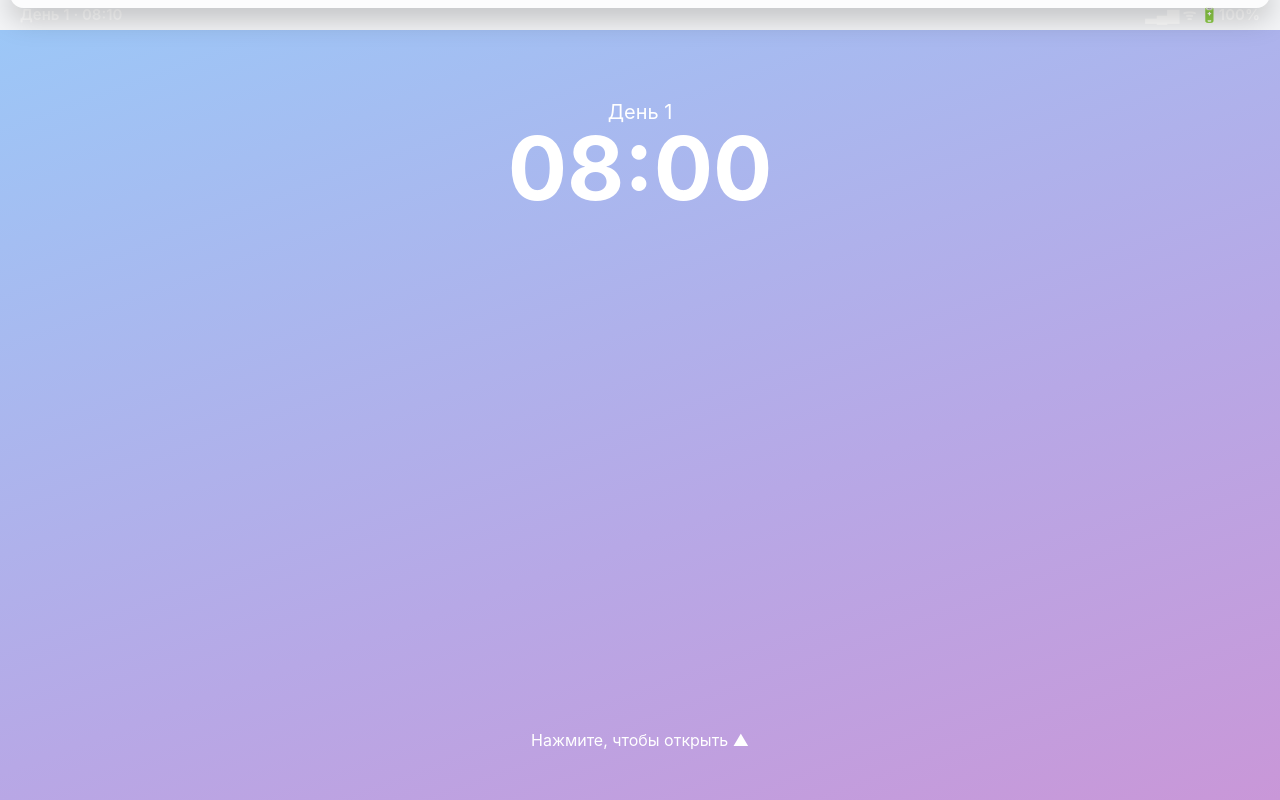
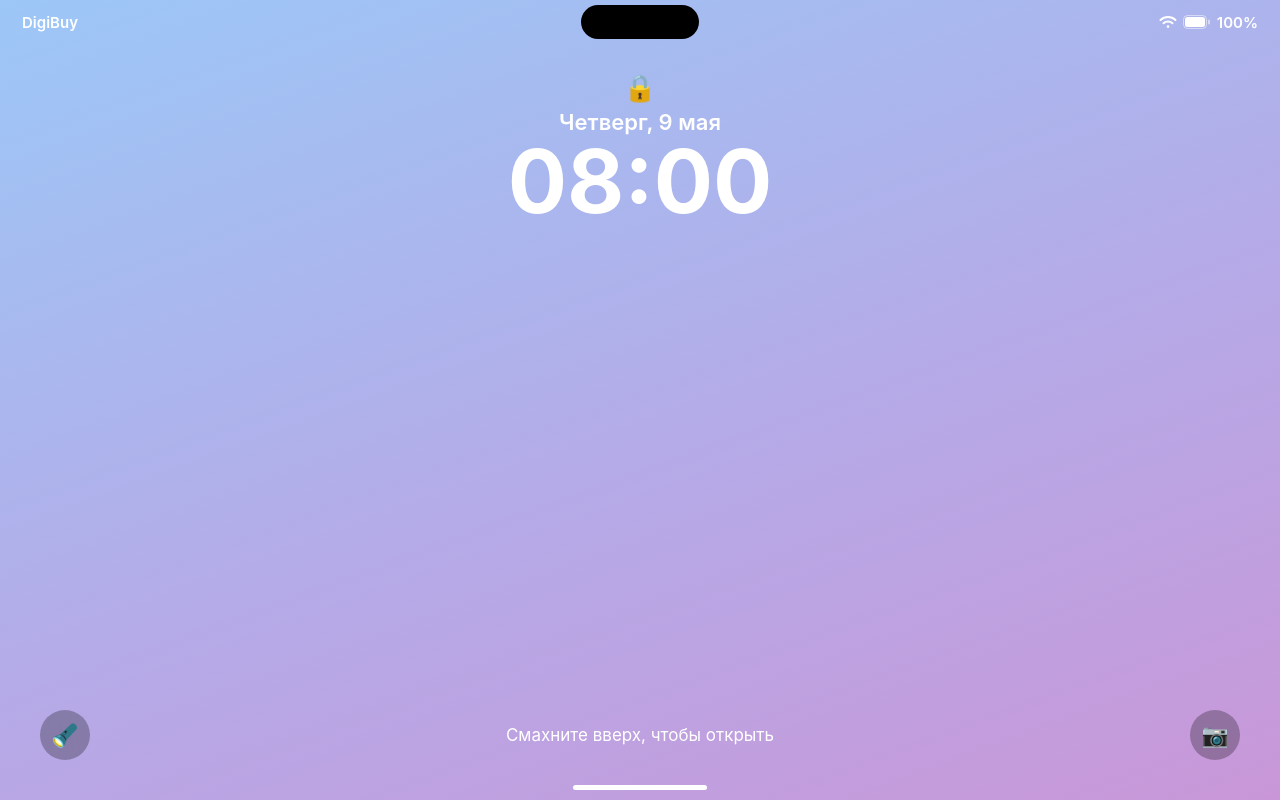
Before and after one commit to DanielAlimov/digibuy-, a plain HTML site: page index.html in a window 1280 px wide. Drawn offline with Linux system fonts and the light colour scheme.

Commit message:
Refactor HTML structure and improve styling

```diff
--- a/index.html
+++ b/index.html
@@ -101,8 +101,15 @@ button,.bt{font:600 17px inherit;font-family:inherit;border:0;border-radius:16px
 .g2{box-shadow:0 0 0 2px #3b82f6,0 0 18px #3b82f655}.g3{box-shadow:0 0 0 2px #a855f7,0 0 26px #a855f788}.g4{box-shadow:0 0 0 2px #fbbf24,0 0 34px #fbbf24aa;animation:gl 1.6s infinite alternate}@keyframes gl{to{box-shadow:0 0 0 2px #fff4,0 0 50px #fbbf24}}
 .roll{opacity:.85}.roll .bt{visibility:hidden}.roll>*{filter:blur(1px)}
 .lkd{display:flex;gap:16px;justify-content:center}.lkd b{width:14px;height:14px;border:2px solid #fff;border-radius:50%}.lkd .o{background:#fff}.lkp{display:grid;grid-template-columns:repeat(3,76px);gap:14px;margin-top:22px;justify-content:center}.lkp button{width:76px;height:76px;border-radius:50%;border:0;background:#fff3;backdrop-filter:blur(10px);-webkit-backdrop-filter:blur(10px);color:#fff;font-size:30px;padding:0}
+#rb{flex:none;height:env(safe-area-inset-top);background:#000}
+#sb{position:relative;height:44px;padding:0 22px;align-items:center}#sb .rt{display:flex;gap:6px;align-items:center;font-size:15px}
+#isl{position:absolute;left:50%;top:5px;transform:translateX(-50%);width:118px;height:34px;border-radius:20px;background:#000;color:#fff;font:600 13px -apple-system,sans-serif;display:flex;align-items:center;justify-content:center;overflow:hidden;white-space:nowrap;z-index:5;transition:width .35s cubic-bezier(.3,1.4,.5,1)}#isl.x{width:min(340px,94vw)}
+#push{top:calc(env(safe-area-inset-top) + 52px);transition:transform .35s,opacity .2s}#push:not(.on){opacity:0;pointer-events:none}
+.dots{bottom:118px}.dock{bottom:12px}
+.lkb{position:absolute;left:0;right:0;bottom:40px;display:flex;align-items:center;justify-content:space-between;padding:0 40px;font-size:17px}.lkb i{width:50px;height:50px;border-radius:50%;background:#0004;backdrop-filter:blur(10px);-webkit-backdrop-filter:blur(10px);display:flex;align-items:center;justify-content:center;font-style:normal;font-size:22px}
+.hbar{position:absolute;bottom:10px;left:50%;width:134px;height:5px;margin-left:-67px;border-radius:3px;background:#fff}
 </style></head><body>
-<div id="app"><div id="sb"><span id="clk"></span><span>▂▄▆ ᯤ 🔋100%</span></div><div id="scr"></div></div>
+<div id="app"><div id="rb"></div><div id="sb"><span id="clk"></span><i id="isl"></i><span class="rt"><svg width="18" height="14" viewBox="0 0 18 14" fill="none" stroke="currentColor" stroke-width="2" stroke-linecap="round"><path d="M1.5 5a11 11 0 0115 0M4.5 8.2a6.7 6.7 0 019 0"/><circle cx="9" cy="11.6" r="1.3" fill="currentColor" stroke="none"/></svg><svg width="28" height="14" viewBox="0 0 28 14"><rect x=".5" y=".5" width="23" height="13" rx="4" fill="none" stroke="currentColor" opacity=".5"/><rect x="2" y="2" width="20" height="10" rx="2.5" fill="currentColor"/><rect x="25" y="4.5" width="2" height="5" rx="1" fill="currentColor" opacity=".5"/></svg>100%</span></div><div id="scr"></div></div>
 <div id="push"></div><div id="tt"></div><div id="sh"></div>
 <script>
 const $=s=>document.querySelector(s),R=(a,b)=>a+Math.random()*(b-a),RI=(a,b)=>Math.floor(R(a,b+1)),P=a=>a[RI(0,a.length-1)],CL=(x,a,b)=>Math.min(b,Math.max(a,x));
@@ -151,7 +158,7 @@ const save=()=>{try{localStorage.setItem(KEY,JSON.stringify(S))}catch(e){}};
 let nav=[{s:'lock'}],ui={tab:'ads',at:'vit',vt:'plate',vi:0,pt:'a',q:'',sort:0,flt:'',res:{},busy:0,auto:0,fast:0,pin:'',unl:0,ck:'',ckr:null,sh:null};
 function toast(m){let e=$('#tt');e.textContent=m;e.className='on';clearTimeout(toast.x);toast.x=setTimeout(()=>e.className='',2200)}
 function sheet(h){let e=$('#sh');if(!h){e.className='';e.innerHTML='';ui.sh=null;return}e.innerHTML=`<div class="sheet">${h}</div>`;e.className='on'}
-function push(t,m,cid){let e=$('#push');e.innerHTML=`<small>DigiBuy · сейчас</small><b>${t}</b>${m}`;e.dataset.c=cid||'';e.className='on';clearTimeout(push.x);push.x=setTimeout(()=>e.className='',4000)}
+function push(t,m,cid){isl((t+' · '+m).replace(/<[^>]*>/g,''));let e=$('#push');e.innerHTML=`<small>DigiBuy · сейчас</small><b>${t}</b>${m}`;e.dataset.c=cid||'';e.className='on';clearTimeout(push.x);push.x=setTimeout(()=>e.className='',4000)}
 const hist=(t,a)=>{S.hist.unshift({t,a,d:S.day+1});S.hist.length=Math.min(S.hist.length,30)};
 function mkVit(){S.vit=[];for(let i=0;i<8;i++){let ty=P(Object.keys(TY)),a=mkA(ty,wk()),v=val(a),pr=Math.round(v*R(.8,1.35)/100)*100;S.vit.push({id:S.id++,a,pr,old:Math.random()<.4?Math.round(pr*R(1.06,1.18)/100)*100:0,sl:P(NM),rt:R(3.5,5).toFixed(1),vw:RI(20,900),city:P(CT)})}}
 function dayStep(){S.day++;mkVit();for(let k in S.mk)S.mk[k]=CL(S.mk[k]*R(.94,1.07)+(1-S.mk[k])*.12,.6,1.8);
@@ -188,8 +195,8 @@ function view(){if(document.activeElement&&document.activeElement.tagName=='INPU
 if(n.s=='lock'){h=lock();bg='transparent';fg='#fff'}else if(n.s=='home'){h=home();bg='transparent';fg='#fff'}else if(n.s=='ads'){h=ads();bg='#fff'}else if(n.s=='chat'){h=chat(n.id);bg='#fff'}
 else if(n.s=='app'){h=appv(n.ty);bg='#0e1015';fg='#fff'}else if(n.s=='bank'){if(!ui.unl){h=pin();bg='#ff9a3c';fg='#fff'}else h=bank()}
 else if(n.s=='vault'){h=vault()}else if(n.s=='docs'){h=docs()}else if(n.s=='tasks'){h=tasks()}else if(n.s=='sleep'){h=sleep()}else if(n.s=='set'){h=setv()}
-sbar(bg,fg);$('#scr').innerHTML=h;if(view.k!=n.s){view.k=n.s;let e=$('#scr').firstElementChild;e&&e.classList.add('ap')}$('#clk').textContent='День '+(S.day+1)+' · '+tm(S.t)}
-function home(){let u=unread();return`<div class="sc hm" style="background:${WP()}"><div class="gr">${APPS.map(a=>`<div class="ic" data-a="open" data-v="${a[0]}"><i style="background:${a[3]}">${a[2]}</i>${a[1]}</div>`).join('')}</div><div class="dots"><b class="o"></b><b></b><b></b></div>
+sbar(bg,fg);$('#app').style.background=(n.s=='home'||n.s=='lock')?WP():'';$('#scr').innerHTML=h;if(view.k!=n.s){view.k=n.s;let e=$('#scr').firstElementChild;e&&e.classList.add('ap')}$('#clk').textContent=ckt()}
+function home(){let u=unread();return`<div class="sc hm" style="background:transparent"><div class="gr">${APPS.map(a=>`<div class="ic" data-a="open" data-v="${a[0]}"><i style="background:${a[3]}">${a[2]}</i>${a[1]}</div>`).join('')}</div><div class="dots"><b class="o"></b><b></b><b></b></div>
 <div class="dock"><i style="background:#4caf50" data-a="toast" data-v="Звонки не нужны: торгуйтесь в чате">📞</i><i style="background:#34c759" data-a="msgs">💬${u?`<span class="bg">${u}</span>`:''}</i><i style="background:#444" data-a="toast" data-v="Камера недоступна в симуляторе">📷</i><i style="background:#40c4ff" data-a="open" data-v="docs">🧭</i></div></div>`}
 function cards(){let l=S.vit.filter(v=>(!ui.flt||v.a.ty==ui.flt)&&(!ui.q||(v.a.name+TY[v.a.ty].n).toLowerCase().includes(ui.q.toLowerCase())));if(ui.sort)l=[...l].sort((a,b)=>ui.sort==1?a.pr-b.pr:b.pr-a.pr);return l.map(v=>card(v)).join('')||'<p style="text-align:center;color:#888">Ничего не найдено</p>'}
 function card(v){let a=v.a;return`<div class="cd"><div class="ph0">${v.old?'<span class="tag">СРОЧНО</span>':''}<span class="bk" data-a="fav" data-i="${v.id}">${S.fav.includes(v.id)?'🔖':'🏷'}</span>${vis(a)}</div><div class="cb"><h4>${a.ty=='plate'?'Госномер ':a.ty=='phone'?'Номер ':''}${a.name.length>22?a.name.slice(0,22)+'…':a.name}</h4><div class="pc">${F(v.pr)}${v.old?`<s>${F(v.old)}</s><em>−${Math.round((1-v.pr/v.old)*100)} %</em>`:''}</div>
@@ -268,7 +275,7 @@ case'loan':{let av=S.trust*8000-S.debt;sheet(`<h3>Кредиты</h3><p>Долг
 case'take2':{let x=+d.v;if(x>S.trust*8000-S.debt)toast('Лимит доверия исчерпан');else{S.debt+=x;S.cash+=x;hist('Кредит',x);toast('Кредит получен')}sheet();break}
 case'pay':{let x=Math.min(S.cash,S.debt);if(x<=0)toast('Нечего погашать');else{S.cash-=x;S.debt-=x;hist('Погашение кредита',-x);if(!S.debt)S.trust=Math.min(100,S.trust+3);toast('Погашено '+F(x))}sheet();break}
 case'claim':{let i=+d.i,T=[S.q.b>=2,S.q.sp>=3,S.q.s>=1,S.q.p>=20000];if(T[i]&&!S.q.r[i]){S.q.r[i]=1;S.cash+=5000;hist('Награда за задание',5000)}break}
-case'lkopen':if(S.pc)ui.lo=1;else nav=[{s:'home'}];break;
+case'lkc':ui.lo=0;ui.lk='';break;case'lkopen':if(S.pc)ui.lo=1;else nav=[{s:'home'}];break;
 case'lk':{let v=d.v;ui.lk=v=='⌫'?(ui.lk||'').slice(0,-1):((ui.lk||'')+v).slice(0,4);if(ui.lk.length==4){if(ui.lk==S.pc){ui.lk='';ui.lo=0;nav=[{s:'home'}];snd('w')}else{ui.lk='';toast('Неверный код')}}break}
 case'stS':S.mute=!S.mute;break;case'stW':S.wp=((S.wp|0)+1)%3;break;
 case'stP':if(S.pc)S.pc='';else{let c=prompt('Придумай 4 цифры');if(/^\d{4}$/.test(c||''))S.pc=c;else toast('Нужно ровно 4 цифры')}break;
@@ -280,7 +287,13 @@ ui.force=0;view();save()}
 let AC;const snd=k=>{if(S.mute)return;try{AC=AC||new(window.AudioContext||webkitAudioContext)();let t=AC.currentTime,f={t:[300],c:[520,660],w:[523,659,784,1047],m:[420]}[k]||[500];f.forEach((x,i)=>{let o=AC.createOscillator(),g=AC.createGain(),u=t+i*.09;o.frequency.value=x;o.type=k=='t'?'square':'sine';g.gain.setValueAtTime(.07,u);g.gain.exponentialRampToValueAtTime(.001,u+.15);o.connect(g);g.connect(AC.destination);o.start(u);o.stop(u+.16)})}catch(e){}};
 document.addEventListener('click',e=>{if(e.target.closest('[data-a]'))snd('m')},true);
 const WPS=['linear-gradient(160deg,#9cc7f7,#b7a8e6 60%,#c997d8)','linear-gradient(160deg,#0f2027,#2c5364)','linear-gradient(160deg,#f6d365,#fda085)'],WP=()=>WPS[S.wp|0];
-function lock(){let k=ui.lk||'',ph=S.pc&&ui.lo;return`<div class="sc hm" style="background:${WP()};align-items:center;color:#fff;text-align:center" ${ph?'':'data-a="lkopen"'}><div style="margin-top:70px;font-size:20px">День ${S.day+1}</div><div style="font-size:88px;font-weight:700;line-height:1">${tm(S.t)}</div>`+(ph?`<div style="margin:30px 0 14px">Введите код-пароль</div><div class="lkd">${[0,1,2,3].map(i=>`<b class="${i<k.length?'o':''}"></b>`).join('')}</div><div class="lkp">${[1,2,3,4,5,6,7,8,9,'',0,'⌫'].map(n=>n===''?'<i></i>':`<button data-a="lk" data-v="${n}">${n}</button>`).join('')}</div>`:`<div style="position:absolute;bottom:50px">Нажмите, чтобы открыть ▲</div>`)+`</div>`}
+const dt=()=>{let t=new Date(2024,4,9+S.day).toLocaleDateString('ru-RU',{weekday:'long',day:'numeric',month:'long'});return t[0].toUpperCase()+t.slice(1)};
+function ckt(){return nav[nav.length-1].s=='lock'?'DigiBuy':tm(S.t)}
+function isl(tx){let i=$('#isl');i.textContent='💬 '+tx.slice(0,38);i.classList.add('x');clearTimeout(isl.x);isl.x=setTimeout(()=>{i.classList.remove('x');i.textContent=''},3500)}
+let ty0=0;document.addEventListener('touchstart',e=>{ty0=e.touches[0].clientY},{passive:true});
+document.addEventListener('touchend',e=>{if(nav[nav.length-1].s=='lock'&&!ui.lo&&ty0-e.changedTouches[0].clientY>60){snd('w');if(S.pc)ui.lo=1;else nav=[{s:'home'}];view();save()}},{passive:true});
+function lock(){let k=ui.lk||'',ph=S.pc&&ui.lo,T=`<div class="sc" style="background:transparent;align-items:center;color:#fff;text-align:center"><div style="margin-top:28px;font-size:26px">🔒</div><div style="margin-top:6px;font-size:22px;font-weight:600">${dt()}</div><div style="font-size:88px;font-weight:700;line-height:1.05">${tm(S.t)}</div>`;
+return ph?T+`<div style="margin:30px 0 14px">Введите код-пароль</div><div class="lkd">${[0,1,2,3].map(i=>`<b class="${i<k.length?'o':''}"></b>`).join('')}</div><div class="lkp">${[1,2,3,4,5,6,7,8,9,'',0,'⌫'].map(n=>n===''?'<i></i>':`<button data-a="lk" data-v="${n}">${n}</button>`).join('')}</div><div class="lkb" style="justify-content:flex-end"><span data-a="lkc">Отмена</span></div></div>`:T+`<div class="lkb"><i data-a="toast" data-v="Фонарик не нужен">🔦</i><span data-a="lkopen">Смахните вверх, чтобы открыть</span><i data-a="toast" data-v="Камера недоступна в симуляторе">📷</i></div><div class="hbar"></div></div>`}
 function setv(){let r=(l,a,t)=>`<div class="li" data-a="${a}"><div><b>${l}</b><span>${t}</span></div></div>`;return`<div class="sc"><div class="hd" style="background:#8e8e93"><b data-a="back">←</b>Настройки</div><div class="bd">${r('Звук','stS',S.mute?'Выкл':'Вкл')}${r('Обои','stW','Вариант '+((S.wp|0)+1)+' из 3')}${r('Код-пароль','stP',S.pc?'Установлен: '+S.pc:'Выкл')}${r('Заблокировать телефон','stL','Показать экран блокировки')}${r('Сбросить игру','stR','Удалит весь прогресс')}</div></div>`}
 document.addEventListener('click',e=>{if(e.target.id=='sh'){sheet();return}let t=e.target.closest('[data-a]');if(t)act(t.dataset.a,t.dataset)});
 document.addEventListener('input',e=>{if(e.target.id=='q'){ui.q=e.target.value;$('#lst').innerHTML=cards()}});
@@ -288,6 +301,6 @@ $('#push').addEventListener('click',()=>{let id=+$('#push').dataset.c;$('#push')
 document.addEventListener('touchmove',e=>{if(!e.target.closest('.bd,.msgs,.sheet'))e.preventDefault()},{passive:false});
 (function(){let c=document.createElement('canvas');c.width=c.height=180;let x=c.getContext('2d');x.fillStyle='#0a84ff';x.fillRect(0,0,180,180);x.fillStyle='#fff';x.font='800 96px -apple-system,sans-serif';x.textAlign='center';x.fillText('D',90,118);x.fillStyle='#ff9500';x.fillRect(54,132,72,10);$('#ati').href=c.toDataURL()})();
 if(S.day<0){S.day=Math.floor(S.t/1440);mkVit()}
-setInterval(()=>{step();$('#clk').textContent='День '+(S.day+1)+' · '+tm(S.t)},1000);setInterval(save,5000);
+setInterval(()=>{step();$('#clk').textContent=ckt()},1000);setInterval(save,5000);
 document.addEventListener('visibilitychange',save);view();
 </script></body></html>
```
